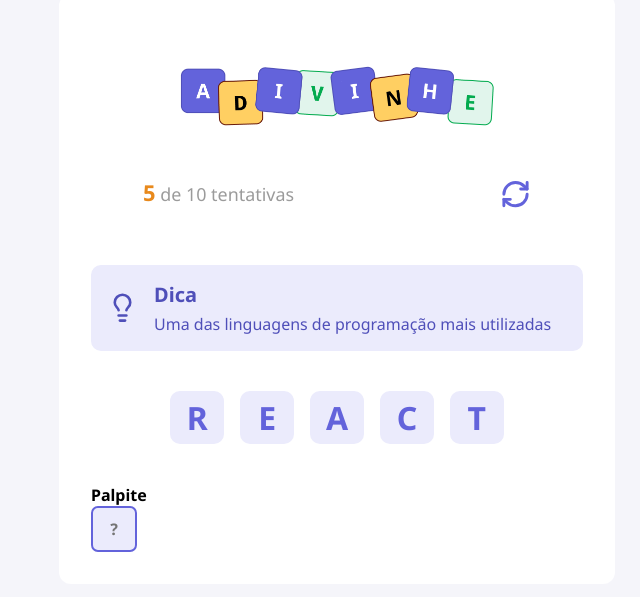
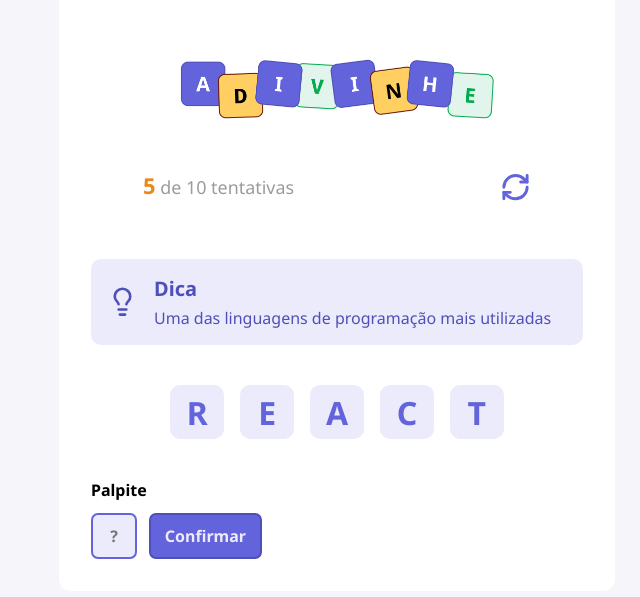
Before and after one commit to rafabt-hub/divination-project, a React (Vite) app: page / in a window 1280 px wide. Shown: the part 111-708 px from the top of the page, without its empty margins (303-943 px from the left). Built offline with nearby package versions, Linux system fonts and the light colour scheme.

Commit message:
adding guess component

```diff
--- a/src/App.tsx
+++ b/src/App.tsx
@@ -3,6 +3,7 @@
 import { Header } from "./components/Header"
 import { Letter } from "./components/Letter"
 import { Input } from "./components/Input"
+import { Button } from "./components/Button"
 import { Tip } from "./components/Tip"
 
 
@@ -29,8 +30,9 @@
 
         <h4>Palpite</h4>
 
-        <div>
+        <div className={styles.guess}>
           <Input autoFocus maxLength={1} placeholder="?"/>
+          <Button title="Confirmar" />
         </div>
       </main>
     </div>
--- a/src/app.module.css
+++ b/src/app.module.css
@@ -25,3 +25,10 @@
 
   margin: 2.5rem 0;
 }
+
+.guess {
+  display: flex;
+  gap: 0.75rem;
+
+  margin-top: 0.75rem;
+}
--- /dev/null
+++ b/src/components/Button/index.tsx
@@ -0,0 +1,13 @@
+import styles from "./style.module.css"
+
+type Props = React.ComponentProps<"button"> & {
+  title: string
+}
+
+export function Button({ title, ...rest }: Props){
+  return (
+    <button type="button" className={styles.button} {...rest}>
+      {title}
+    </button>
+  )
+}
--- /dev/null
+++ b/src/components/Button/style.module.css
@@ -0,0 +1,13 @@
+.button {
+  height: 2.87rem;
+  border-radius: 0.43rem;
+
+  background-color: #6363db;
+  border: 2px solid #4f4fb9;
+  color: #ebebfc;
+
+  padding: 0 0.87rem;
+  font-size: 1rem;
+  font-weight: 700;
+
+}
--- a/src/global.css
+++ b/src/global.css
@@ -13,7 +13,8 @@
   font-family: "Noto Sans", serif;
 }
 
-input {
+input,
+button {
   font-family: "Noto Sans", serif;
 }
 
```
